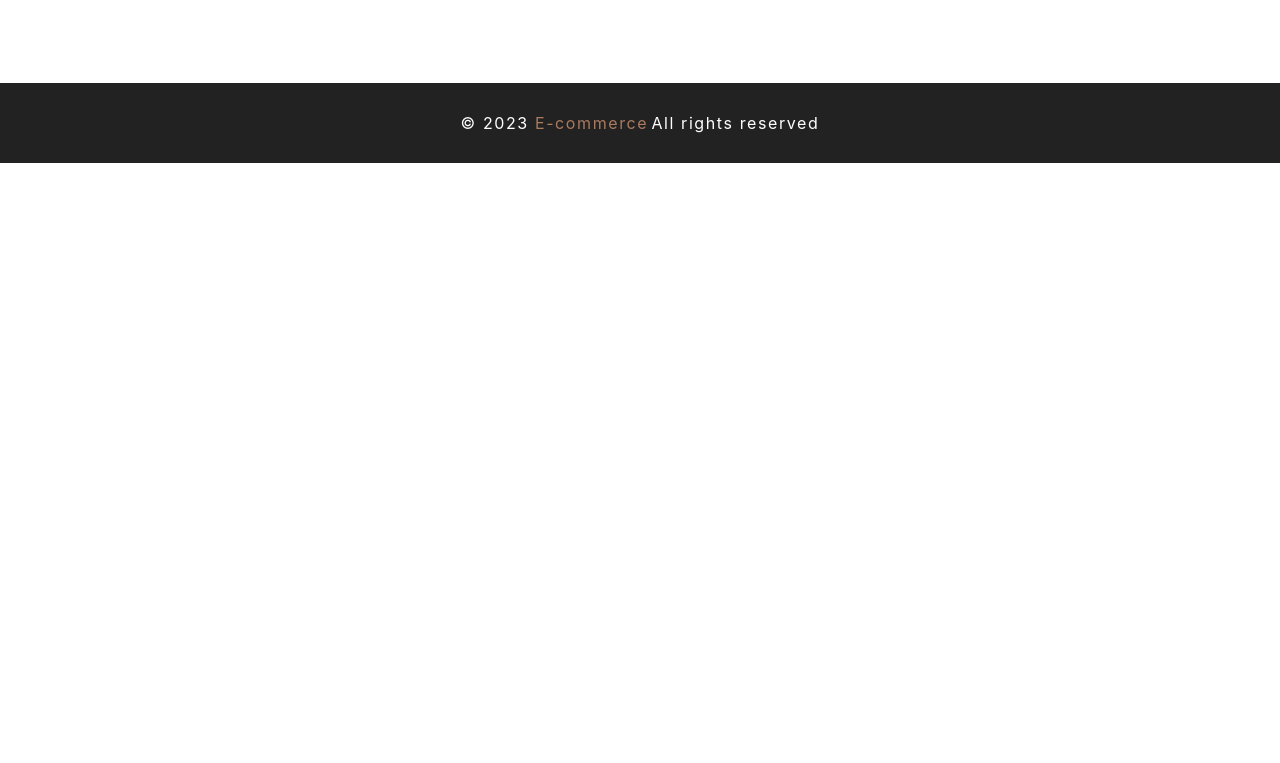
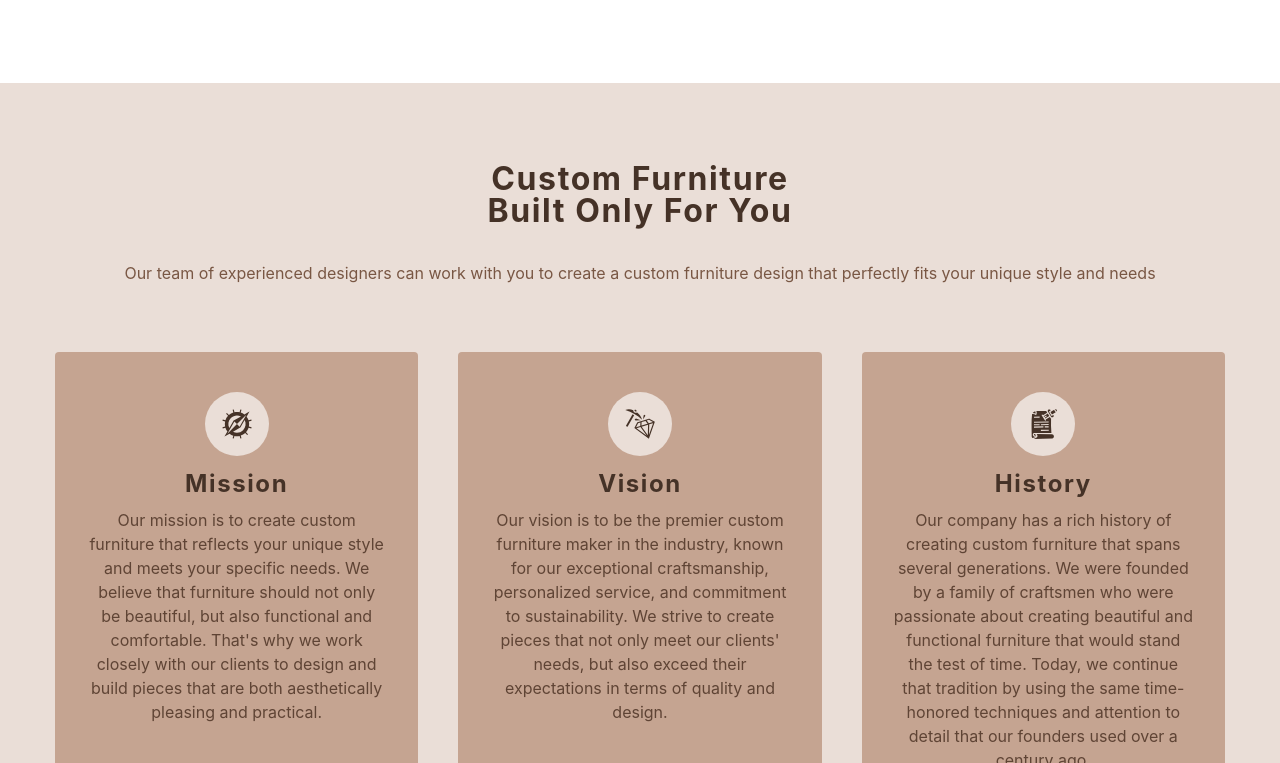
Before and after one commit to hammadkk/Ecommerce_Site, a React (Create React App) app: page / in a window 1280 px wide. Shown: the part 717-1480 px from the top of the page. Before the commit the page ends 880 px from the top, so only its background shows below. Built offline with nearby package versions, Linux system fonts and the light colour scheme.

Commit message:
Added Service Page and fixed styled components

```diff
--- a/src/App.js
+++ b/src/App.js
@@ -4,12 +4,14 @@ import Navbar from "./components/Navbar";
 import Hero from "./components/Hero";
 import Footer from "./components/Footer";
 import ErrorPage from "./Pages/ErrorPage";
+import Services from "./components/Services";
 
 function App() {
   return (
     <Router>
       <Navbar />
       <Hero />
+      <Services />
       <Footer />
       <Routes>
         <Route path="error" element={<ErrorPage />} />
--- a/src/components/Footer.js
+++ b/src/components/Footer.js
@@ -4,11 +4,11 @@ import styled from "styled-components";
 const Footer = () => {
   return (
     <Container>
-      <h5>
+      <Heading>
         &copy; {new Date().getFullYear()}
         <span> E-commerce </span>
-      </h5>
-      <h5>All rights reserved</h5>
+      </Heading>
+      <Rights>All rights reserved</Rights>
     </Container>
   );
 };
@@ -26,17 +26,25 @@ const Container = styled.footer`
     color: var(--clr-primary-5);
   }
 
-  h5 {
-    color: var(--clr-white);
-    margin: 0.1rem;
-    font-weight: 400;
-    text-transform: none;
-    line-height: 1.25;
-  }
-
   @media (min-width: 776px) {
     flex-direction: row;
   }
 `;
 
+const Heading = styled.h5`
+  color: var(--clr-white);
+  margin: 0.1rem;
+  font-weight: 400;
+  text-transform: none;
+  line-height: 1.25;
+`;
+
+const Rights = styled.h5`
+  color: var(--clr-white);
+  margin: 0.1rem;
+  font-weight: 400;
+  text-transform: none;
+  line-height: 1.25;
+`;
+
 export default Footer;
--- a/src/components/Hero.js
+++ b/src/components/Hero.js
@@ -8,15 +8,15 @@ const Hero = () => {
   return (
     <Wrapper className="section-center">
       <Content>
-        <h1>
+        <Heading>
           Design your <br />
           comfort zone
-        </h1>
-        <p>
+        </Heading>
+        <Paragraph>
           Our e-commerce platform offers a wide range of products, fast
           shipping, hassle-free returns, and exceptional customer service. Shop
           with us for great deals on high-quality products.
-        </p>
+        </Paragraph>
         <StyledLink to="/products" className="btn hero-btn">
           shop now
         </StyledLink>
@@ -79,6 +79,14 @@ const Content = styled.article`
   }
 `;
 
+const Heading = styled.h1`
+  margin-bottom: 2rem;
+`;
+
+const Paragraph = styled.p`
+  font-size: 1rem;
+`;
+
 const ImageContainer = styled.article`
   display: none;
 
--- /dev/null
+++ b/src/components/Services.js
@@ -0,0 +1,112 @@
+import React from "react";
+import styled from "styled-components";
+import { services } from "./data";
+
+const Services = () => {
+  return (
+    <Wrapper>
+      <SectionCenter>
+        <Header>
+          <Heading>
+            custom furniture <br /> built only for you
+          </Heading>
+          <Paragraph>
+            Our team of experienced designers can work with you to create a
+            custom furniture design that perfectly fits your unique style and
+            needs
+          </Paragraph>
+        </Header>
+        <ServicesCenter>
+          {services.map((service) => {
+            const { id, icon, title, text } = service;
+            return (
+              <Service key={id}>
+                <IconWrapper>{icon}</IconWrapper>
+                <Title>{title}</Title>
+                <Description>{text}</Description>
+              </Service>
+            );
+          })}
+        </ServicesCenter>
+      </SectionCenter>
+    </Wrapper>
+  );
+};
+
+const Wrapper = styled.section`
+  padding: 5rem 0;
+  background: var(--clr-primary-10);
+`;
+
+const SectionCenter = styled.div`
+  width: 90vw;
+  margin: 0 auto;
+  max-width: var(--max-width);
+
+  @media screen and (min-width: 992px) {
+    width: 95vw;
+  }
+`;
+
+const Header = styled.article`
+  text-align: center;
+  margin-bottom: 2rem;
+`;
+
+const Heading = styled.h3`
+  color: var(--clr-primary-1);
+  margin-bottom: 2rem;
+`;
+
+const Paragraph = styled.p`
+  color: var(--clr-primary-3);
+  line-height: 1.8;
+  margin-bottom: 0;
+`;
+
+const ServicesCenter = styled.div`
+  margin-top: 4rem;
+  display: grid;
+  gap: 2.5rem;
+
+  @media (min-width: 576px) {
+    grid-template-columns: repeat(auto-fit, minmax(360px, 1fr));
+  }
+`;
+
+const Service = styled.article`
+  background: var(--clr-primary-7);
+  text-align: center;
+  padding: 2.5rem 2rem;
+  border-radius: var(--radius);
+
+  p {
+    color: var(--clr-primary-2);
+  }
+`;
+
+const IconWrapper = styled.span`
+  width: 4rem;
+  height: 4rem;
+  display: grid;
+  margin: 0 auto;
+  place-items: center;
+  margin-bottom: 1rem;
+  border-radius: 50%;
+  background: var(--clr-primary-10);
+  color: var(--clr-primary-1);
+
+  svg {
+    font-size: 2rem;
+  }
+`;
+
+const Title = styled.h4`
+  color: var(--clr-primary-1);
+`;
+
+const Description = styled.p`
+  color: var(--clr-primary-2);
+`;
+
+export default Services;
--- a/src/components/data.js
+++ b/src/components/data.js
@@ -10,6 +10,7 @@ import {
   FaFolderOpen,
   FaShoppingCart,
 } from "react-icons/fa";
+import { GiCompass, GiDiamondHard, GiStabbedNote } from "react-icons/gi";
 export const links = [
   {
     id: 1,
@@ -73,3 +74,24 @@ export const social = [
     icon: <FaSketch />,
   },
 ];
+
+export const services = [
+  {
+    id: 1,
+    icon: <GiCompass />,
+    title: "Mission",
+    text: "Our mission is to create custom furniture that reflects your unique style and meets your specific needs. We believe that furniture should not only be beautiful, but also functional and comfortable. That's why we work closely with our clients to design and build pieces that are both aesthetically pleasing and practical.",
+  },
+  {
+    id: 2,
+    icon: <GiDiamondHard />,
+    title: "Vision",
+    text: "Our vision is to be the premier custom furniture maker in the industry, known for our exceptional craftsmanship, personalized service, and commitment to sustainability. We strive to create pieces that not only meet our clients' needs, but also exceed their expectations in terms of quality and design.",
+  },
+  {
+    id: 3,
+    icon: <GiStabbedNote />,
+    title: "History",
+    text: "Our company has a rich history of creating custom furniture that spans several generations. We were founded by a family of craftsmen who were passionate about creating beautiful and functional furniture that would stand the test of time. Today, we continue that tradition by using the same time-honored techniques and attention to detail that our founders used over a century ago.",
+  },
+];
```
Also changed, not shown: src/components/breadcrumb.js (+26 -6 lines).
